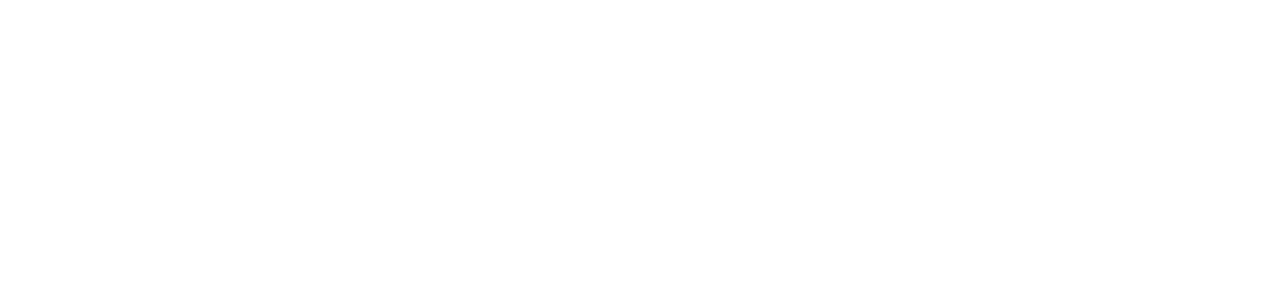
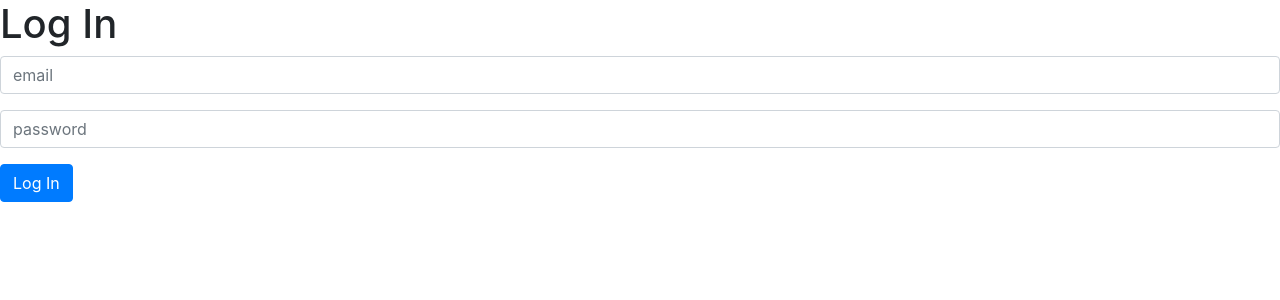
Before and after one commit to BlaxFontaine/KrakenBlog, a React (Create React App) app in the folder client/: page /login in a window 1280 px wide. Shown: the top 300 px of the page. Built offline with nearby package versions, Linux system fonts and the light colour scheme.

Commit message:
Update Fixed Bug Log In

```diff
--- a/client/src/App.js
+++ b/client/src/App.js
@@ -3,6 +3,7 @@
 import 'bootstrap/dist/css/bootstrap.min.css';
 import Home from './components/Home';
 import UserSignUp from './components/UserSignUp';
+import UserLogIn from './components/UserLogIn';
 
 function App() {
   return (
@@ -11,6 +12,7 @@
         <Switch>
           <Route exact path="/" component={Home} />
           <Route path="/register" component={UserSignUp} />
+          <Route path="/login" component={UserLogIn} />
         </Switch>
       </BrowserRouter>
     </div>
--- /dev/null
+++ b/client/src/components/UserLogIn.js
@@ -0,0 +1,83 @@
+import React, { Component } from 'react';
+import axios from 'axios';
+
+export default class UserLogIn extends Component {
+	constructor(props) {
+    super(props);
+
+    this.state = {
+      email: '',
+      password: ''
+    }
+
+    this.onSubmit = this.onSubmit.bind(this);
+    this.onChange = this.onChange.bind(this);
+  }
+
+  onSubmit(e) {
+    e.preventDefault();
+
+    axios.post('http://localhost:5000/login', this.state)
+    .then(res => console.log(res.data))
+    .catch(err => console.log(err.response));
+
+}
+
+  onChange = (event) => {
+    const name = event.target.name;
+    const value = event.target.value;
+
+    this.setState(() => {
+      return {
+        [name]: value
+      };
+    });
+  }
+
+  render() {
+    const {
+      email,
+      password,
+    } = this.state;
+
+    return (
+      <div className="bounds">
+        <div className="grid-33 centered">
+          <h1>Log In</h1>
+          <form onSubmit={this.onSubmit}>
+            <div className="form-group">
+              <input
+                type="text"
+                id="email"
+                className="form-control"
+                name="email"
+                value={email}
+                placeholder="email"
+                minLength="5"
+                maxLength="20"
+                onChange={this.onChange}
+                required />
+            </div>
+
+            <div className="form-group">
+              <input
+                type="password"
+                id="password"
+                className="form-control"
+                name="password"
+                value={password}
+                onChange={this.onChange}
+                placeholder="password"
+                required />
+            </div>
+
+            <input
+              type="submit"
+              className="btn btn-primary"
+              value="Log In" />
+          </form>
+        </div>
+      </div>
+    )
+  }
+}
```
Also changed, not shown: client/src/components/MembersList.js (added), 1 other file (tests, documents, lock files or other folders).
